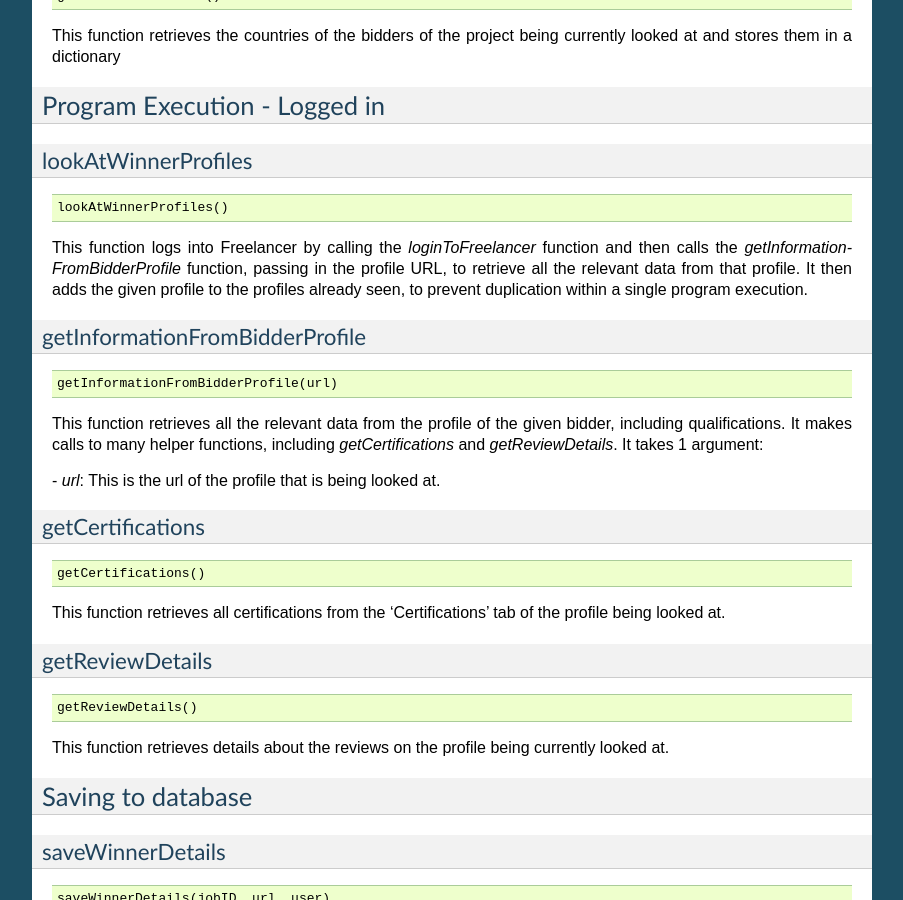
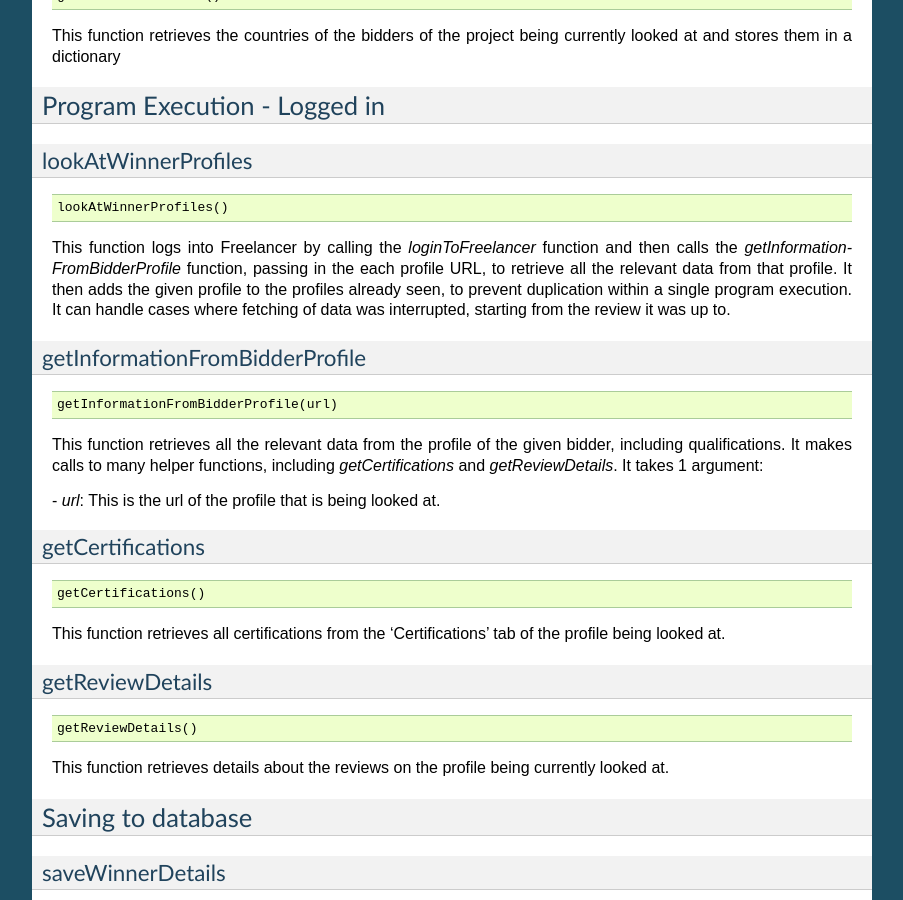
Before and after one commit to ben-dent/Contract-Cheating-Analysis, a Sphinx documentation site: the page built from docs/main.rst, in a window 1280 px wide and 900 px high, scrolled down 2466 px. Shown: the whole window, without its empty margins (198-1101 px from the left). Built offline with Sphinx 7.4.7, drawn with Linux system fonts in a browser that asks for light colours.

Commit message:
Minor doc change

```diff
--- a/docs/main.rst
+++ b/docs/main.rst
@@ -148,8 +148,8 @@ lookAtWinnerProfiles
 
    lookAtWinnerProfiles()
 
-This function logs into Freelancer by calling the *loginToFreelancer* function and then calls the *getInformationFromBidderProfile* function, passing in the profile URL, to retrieve all the relevant data from that profile.
-It then adds the given profile to the profiles already seen, to prevent duplication within a single program execution.
+This function logs into Freelancer by calling the *loginToFreelancer* function and then calls the *getInformationFromBidderProfile* function, passing in the each profile URL, to retrieve all the relevant data from that profile.
+It then adds the given profile to the profiles already seen, to prevent duplication within a single program execution. It can handle cases where fetching of data was interrupted, starting from the review it was up to.
 
 getInformationFromBidderProfile
 --------------------------------
```
